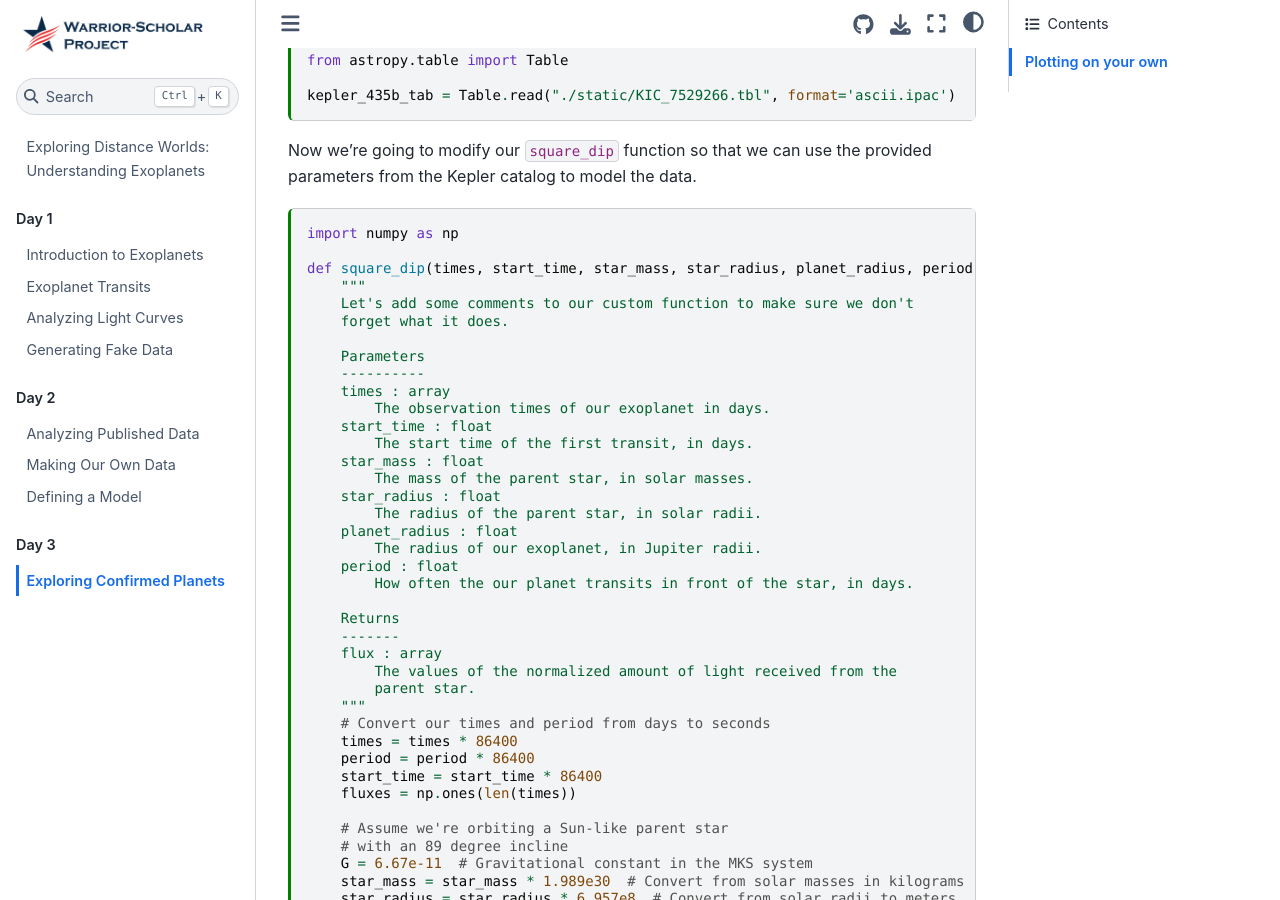
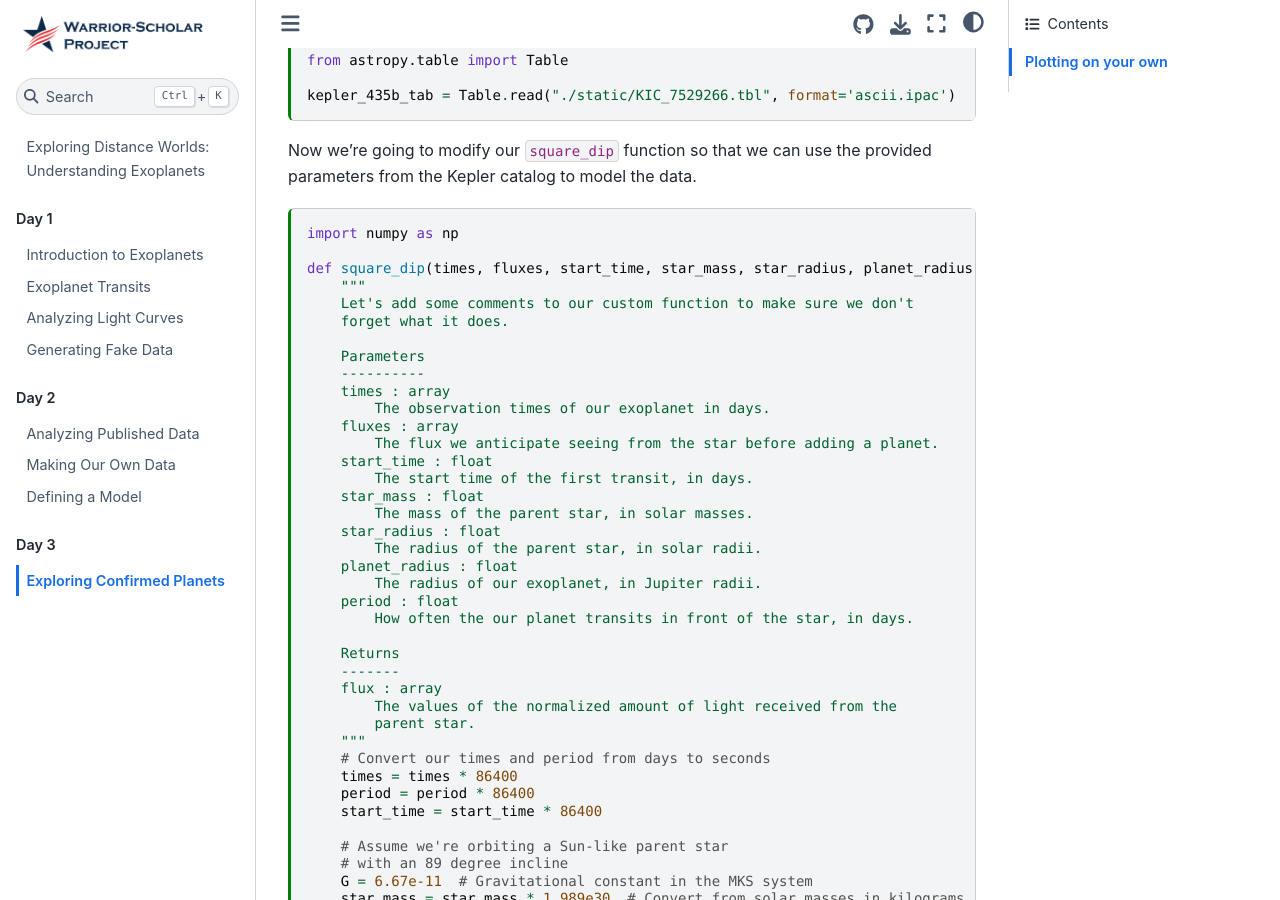
Before and after one commit to nmearl/wsp-exoplanets, a Jupyter Book: the page built from day_three/analyzing-kepler-lightcurves.md, in a window 1280 px wide and 900 px high, scrolled down 1986 px. Built offline with Jupyter Book 1.0.4 settings and Sphinx 7.4.7 and the Sphinx Book theme 1.1.4, drawn with Linux system fonts in a browser that asks for light colours; pages that are not in the unit, such as notebooks, are missing from menus; some of the changed text lies outside the part shown.

Commit message:
Keep flux array initialization separate

````diff
--- a/day_three/analyzing-kepler-lightcurves.md
+++ b/day_three/analyzing-kepler-lightcurves.md
@@ -53,7 +53,7 @@ Now we're going to modify our `square_dip` function so that we can use the provi
 ```{code-cell} ipython3
 import numpy as np
 
-def square_dip(times, start_time, star_mass, star_radius, planet_radius, period):
+def square_dip(times, fluxes, start_time, star_mass, star_radius, planet_radius, period):
     """
     Let's add some comments to our custom function to make sure we don't
     forget what it does.
@@ -62,6 +62,8 @@ def square_dip(times, start_time, star_mass, star_radius, planet_radius, period)
     ----------
     times : array
         The observation times of our exoplanet in days.
+    fluxes : array
+        The flux we anticipate seeing from the star before adding a planet.
     start_time : float
         The start time of the first transit, in days.
     star_mass : float
@@ -83,7 +85,6 @@ def square_dip(times, start_time, star_mass, star_radius, planet_radius, period)
     times = times * 86400
     period = period * 86400
     start_time = start_time * 86400
-    fluxes = np.ones(len(times))
 
     # Assume we're orbiting a Sun-like parent star
     # with an 89 degree incline
@@ -143,12 +144,13 @@ import matplotlib.pyplot as plt
 # Get the observed data from the table. Note that we add 1 to the flux decrement.
 times = kepler_435b_tab['TIME']
 data = kepler_435b_tab['LC_DETREND'] + 1
+fluxes = np.ones(len(times))
 
 # Now plot it!
 f, ax = plt.subplots(dpi=150)
 
 ax.scatter(times, data)
-ax.plot(times, square_dip(times, start_time=134.448, star_mass=1.538, star_radius=3.21, planet_radius=1.99, period=8.6001536), color='red')
+ax.plot(times, square_dip(times, fluxes, start_time=134.448, star_mass=1.538, star_radius=3.21, planet_radius=1.99, period=8.6001536), color='red')
 ax.set_xlim(132, 137)
 ax.set_xlabel("Time [days]")
 ax.set_ylabel("Normalized Flux")
````
